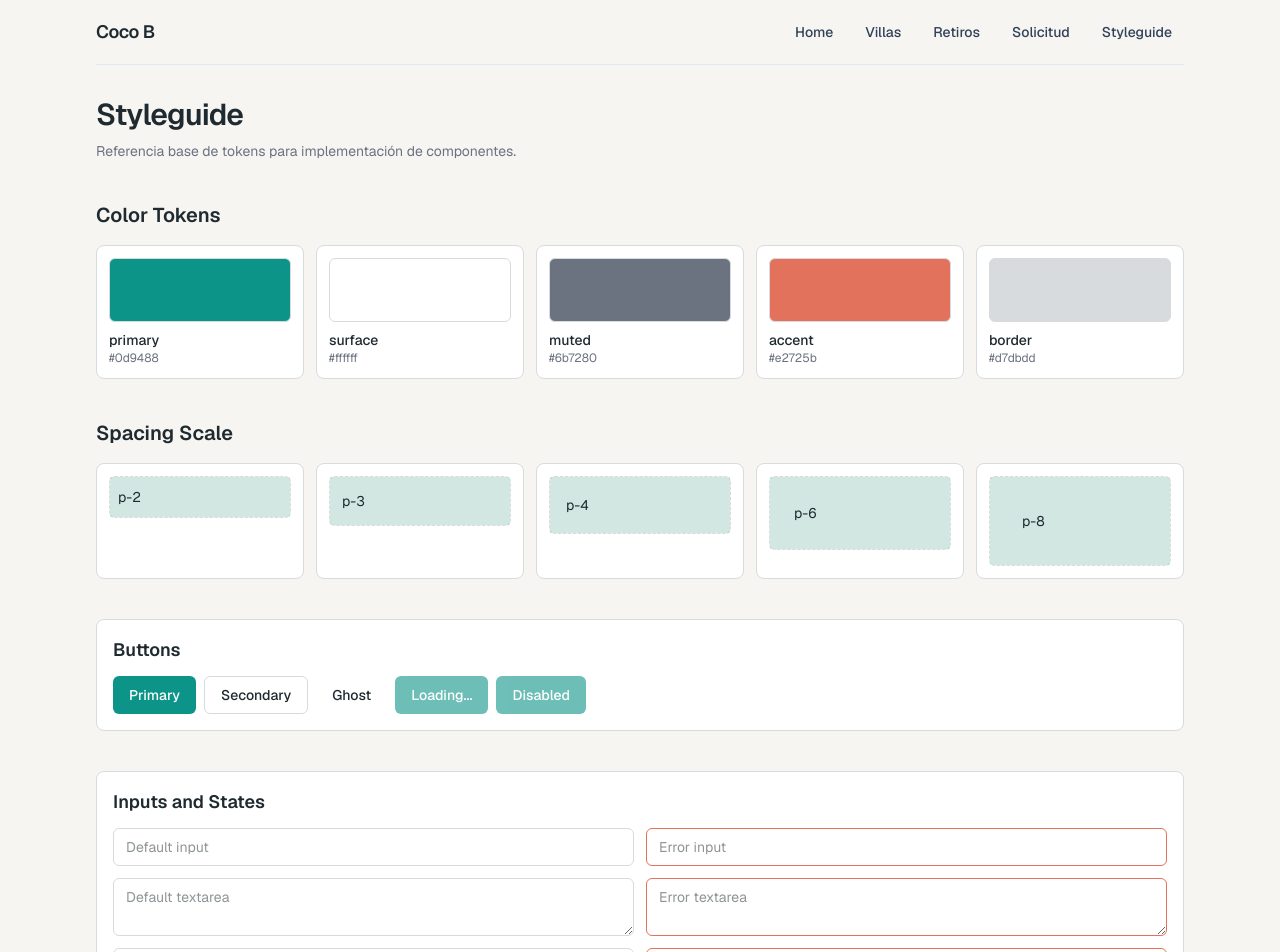
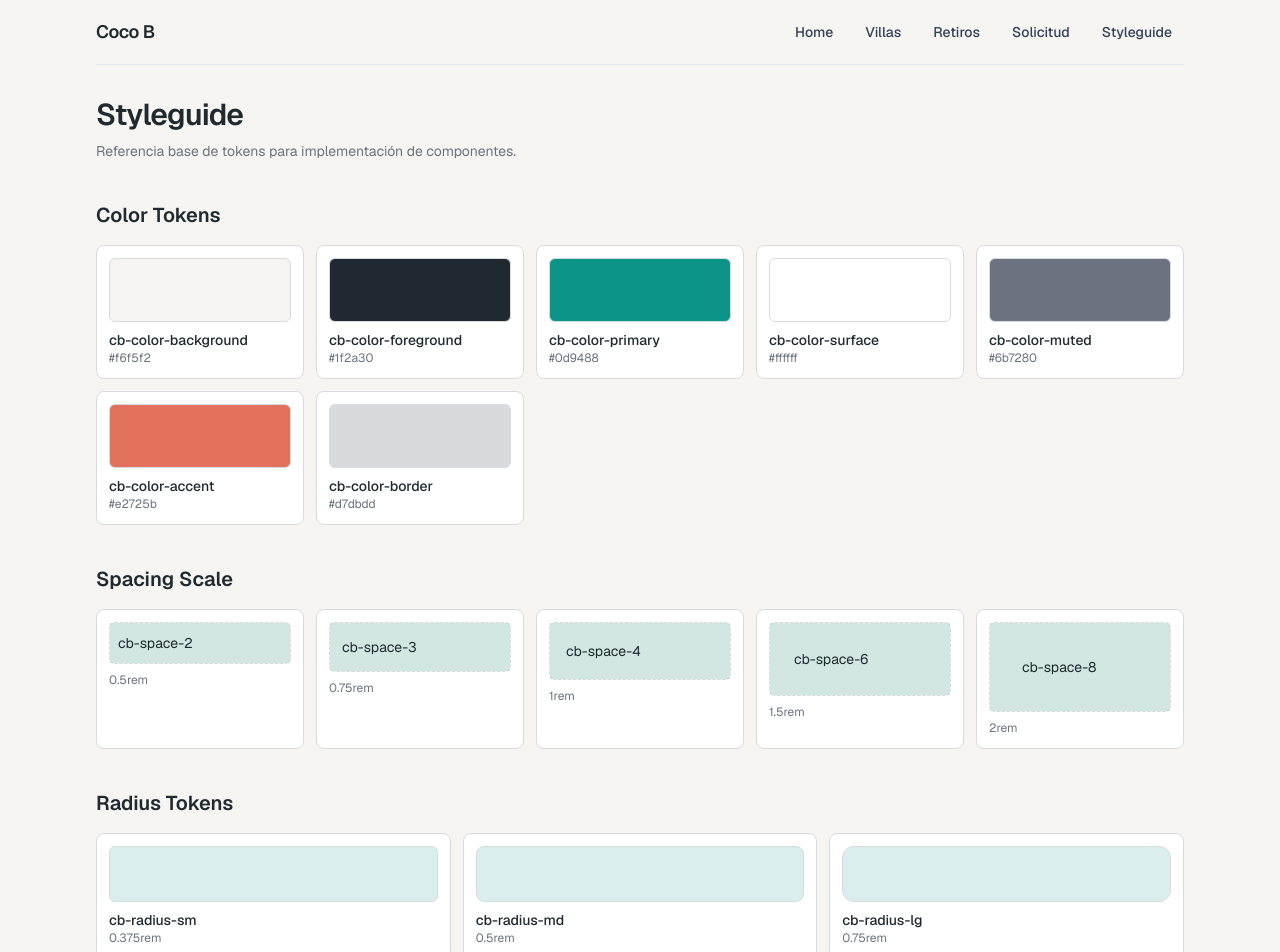
Before and after one commit to Tiggreee/Triple_Island, a Next.js app: page /styleguide in a window 1280 px wide. Shown: the top 952 px of the page. Built offline with nearby package versions, Linux system fonts and the light colour scheme.

Commit message:
Add design-contract token system, wire cb- names into UI kit

```diff
--- a/src/app/styleguide/page.tsx
+++ b/src/app/styleguide/page.tsx
@@ -7,16 +7,15 @@ import { Input } from "@/components/ui/input";
 import { SectionContainer } from "@/components/ui/section-container";
 import { Select } from "@/components/ui/select";
 import { Textarea } from "@/components/ui/textarea";
+import {
+  DESIGN_COLOR_TOKENS,
+  DESIGN_RADIUS_TOKENS,
+  DESIGN_SPACING_TOKENS,
+} from "@/lib/design-contract";
 
-const colorTokens = [
-  { name: "primary", className: "bg-primary", value: "#0d9488" },
-  { name: "surface", className: "bg-surface", value: "#ffffff" },
-  { name: "muted", className: "bg-muted", value: "#6b7280" },
-  { name: "accent", className: "bg-accent", value: "#e2725b" },
-  { name: "border", className: "bg-border", value: "#d7dbdd" },
-];
-
-const spacingScale = ["p-2", "p-3", "p-4", "p-6", "p-8"];
+const colorTokens = Object.entries(DESIGN_COLOR_TOKENS);
+const spacingScale = Object.entries(DESIGN_SPACING_TOKENS);
+const radiusScale = Object.entries(DESIGN_RADIUS_TOKENS);
 
 export default function StyleguidePage() {
   return (
@@ -31,11 +30,14 @@ export default function StyleguidePage() {
       <section className="space-y-4">
         <h2 className="text-xl font-semibold">Color Tokens</h2>
         <div className="grid gap-3 sm:grid-cols-2 lg:grid-cols-5">
-          {colorTokens.map((token) => (
-            <article key={token.name} className="rounded-lg border border-border bg-surface p-3">
-              <div className={`h-16 rounded-md border border-border ${token.className}`} />
-              <p className="mt-2 text-sm font-medium text-foreground">{token.name}</p>
-              <p className="text-xs text-muted">{token.value}</p>
+          {colorTokens.map(([name, value]) => (
+            <article key={name} className="rounded-lg border border-border bg-surface p-3">
+              <div
+                className="h-16 rounded-md border border-border"
+                style={{ backgroundColor: value }}
+              />
+              <p className="mt-2 text-sm font-medium text-foreground">{name}</p>
+              <p className="text-xs text-muted">{value}</p>
             </article>
           ))}
         </div>
@@ -44,13 +46,30 @@ export default function StyleguidePage() {
       <section className="space-y-4">
         <h2 className="text-xl font-semibold">Spacing Scale</h2>
         <div className="grid gap-3 sm:grid-cols-2 lg:grid-cols-5">
-          {spacingScale.map((space) => (
-            <article key={space} className="rounded-lg border border-border bg-surface p-3">
+          {spacingScale.map(([name, value]) => (
+            <article key={name} className="rounded-lg border border-border bg-surface p-3">
               <div className="rounded-md border border-dashed border-border bg-background">
-                <div className={`${space} bg-primary/15`}>
-                  <span className="text-sm text-foreground">{space}</span>
+                <div className="bg-primary/15" style={{ padding: value }}>
+                  <span className="text-sm text-foreground">{name}</span>
                 </div>
               </div>
+              <p className="mt-2 text-xs text-muted">{value}</p>
+            </article>
+          ))}
+        </div>
+      </section>
+
+      <section className="space-y-4">
+        <h2 className="text-xl font-semibold">Radius Tokens</h2>
+        <div className="grid gap-3 sm:grid-cols-2 lg:grid-cols-3">
+          {radiusScale.map(([name, value]) => (
+            <article key={name} className="rounded-lg border border-border bg-surface p-3">
+              <div
+                className="h-14 border border-border bg-primary/15"
+                style={{ borderRadius: value }}
+              />
+              <p className="mt-2 text-sm font-medium text-foreground">{name}</p>
+              <p className="text-xs text-muted">{value}</p>
             </article>
           ))}
         </div>
--- a/src/components/ui/badge.tsx
+++ b/src/components/ui/badge.tsx
@@ -1,4 +1,5 @@
 import type { ReactNode } from "react";
+import { DESIGN_COMPONENT_NAMES } from "@/lib/design-contract";
 
 type BadgeProps = {
   children: ReactNode;
@@ -6,7 +7,12 @@ type BadgeProps = {
 
 export function Badge({ children }: BadgeProps) {
   return (
-    <span className="inline-flex items-center rounded-full border border-border bg-background px-2.5 py-1 text-xs font-medium text-foreground">
+    <span
+      className={[
+        DESIGN_COMPONENT_NAMES.badge.base,
+        "inline-flex items-center rounded-full border border-border bg-background px-2.5 py-1 text-xs font-medium text-foreground",
+      ].join(" ")}
+    >
       {children}
     </span>
   );
--- a/src/components/ui/card.tsx
+++ b/src/components/ui/card.tsx
@@ -1,4 +1,5 @@
 import type { ReactNode } from "react";
+import { DESIGN_COMPONENT_NAMES } from "@/lib/design-contract";
 
 type CardProps = {
   title: string;
@@ -7,7 +8,12 @@ type CardProps = {
 
 export function Card({ title, children }: CardProps) {
   return (
-    <article className="rounded-lg border border-border bg-surface p-4">
+    <article
+      className={[
+        DESIGN_COMPONENT_NAMES.card.base,
+        "rounded-lg border border-border bg-surface p-4",
+      ].join(" ")}
+    >
       <h3 className="text-base font-semibold text-foreground">{title}</h3>
       <div className="mt-2 text-sm text-muted">{children}</div>
     </article>
--- a/src/components/ui/checkbox.tsx
+++ b/src/components/ui/checkbox.tsx
@@ -1,4 +1,5 @@
 import type { InputHTMLAttributes } from "react";
+import { DESIGN_COMPONENT_NAMES } from "@/lib/design-contract";
 
 type CheckboxProps = Omit<InputHTMLAttributes<HTMLInputElement>, "type">;
 
@@ -8,6 +9,7 @@ export function Checkbox({ className = "", ...props }: CheckboxProps) {
       {...props}
       type="checkbox"
       className={[
+        DESIGN_COMPONENT_NAMES.checkbox.base,
         "h-4 w-4 rounded border-border text-primary",
         "focus:ring-2 focus:ring-primary/30",
         className,
--- a/src/components/ui/drawer.tsx
+++ b/src/components/ui/drawer.tsx
@@ -1,4 +1,5 @@
 import type { ReactNode } from "react";
+import { DESIGN_COMPONENT_NAMES } from "@/lib/design-contract";
 
 type DrawerProps = {
   open: boolean;
@@ -12,7 +13,12 @@ export function Drawer({ open, title, children }: DrawerProps) {
   }
 
   return (
-    <aside className="rounded-lg border border-border bg-surface p-4 shadow-sm">
+    <aside
+      className={[
+        DESIGN_COMPONENT_NAMES.drawer.base,
+        "rounded-lg border border-border bg-surface p-4 shadow-sm",
+      ].join(" ")}
+    >
       <h3 className="text-base font-semibold text-foreground">{title}</h3>
       <div className="mt-2 text-sm text-muted">{children}</div>
     </aside>
--- a/src/components/ui/input.tsx
+++ b/src/components/ui/input.tsx
@@ -1,4 +1,5 @@
 import type { InputHTMLAttributes } from "react";
+import { DESIGN_COMPONENT_NAMES } from "@/lib/design-contract";
 
 type InputProps = InputHTMLAttributes<HTMLInputElement> & {
   hasError?: boolean;
@@ -9,6 +10,8 @@ export function Input({ className = "", hasError = false, ...props }: InputProps
     <input
       {...props}
       className={[
+        DESIGN_COMPONENT_NAMES.input.base,
+        hasError ? DESIGN_COMPONENT_NAMES.input.error : DESIGN_COMPONENT_NAMES.input.default,
         "w-full rounded-md border bg-surface px-3 py-2 text-sm text-foreground",
         "focus:outline-none focus:ring-2 focus:ring-primary/30",
         hasError ? "border-accent" : "border-border",
--- a/src/components/ui/select.tsx
+++ b/src/components/ui/select.tsx
@@ -1,4 +1,5 @@
 import type { SelectHTMLAttributes } from "react";
+import { DESIGN_COMPONENT_NAMES } from "@/lib/design-contract";
 
 type SelectProps = SelectHTMLAttributes<HTMLSelectElement> & {
   hasError?: boolean;
@@ -9,6 +10,8 @@ export function Select({ className = "", hasError = false, ...props }: SelectPro
     <select
       {...props}
       className={[
+        DESIGN_COMPONENT_NAMES.select.base,
+        hasError ? DESIGN_COMPONENT_NAMES.select.error : DESIGN_COMPONENT_NAMES.select.default,
         "w-full rounded-md border bg-surface px-3 py-2 text-sm text-foreground",
         "focus:outline-none focus:ring-2 focus:ring-primary/30",
         hasError ? "border-accent" : "border-border",
--- a/src/components/ui/textarea.tsx
+++ b/src/components/ui/textarea.tsx
@@ -1,4 +1,5 @@
 import type { TextareaHTMLAttributes } from "react";
+import { DESIGN_COMPONENT_NAMES } from "@/lib/design-contract";
 
 type TextareaProps = TextareaHTMLAttributes<HTMLTextAreaElement> & {
   hasError?: boolean;
@@ -9,6 +10,8 @@ export function Textarea({ className = "", hasError = false, ...props }: Textare
     <textarea
       {...props}
       className={[
+        DESIGN_COMPONENT_NAMES.textarea.base,
+        hasError ? DESIGN_COMPONENT_NAMES.textarea.error : DESIGN_COMPONENT_NAMES.textarea.default,
         "w-full rounded-md border bg-surface px-3 py-2 text-sm text-foreground",
         "focus:outline-none focus:ring-2 focus:ring-primary/30",
         hasError ? "border-accent" : "border-border",
--- /dev/null
+++ b/src/lib/design-contract.ts
@@ -0,0 +1,70 @@
+export const DESIGN_TOKEN_PREFIX = "cb";
+
+export const DESIGN_COLOR_TOKENS = {
+  "cb-color-background": "#f6f5f2",
+  "cb-color-foreground": "#1f2a30",
+  "cb-color-primary": "#0d9488",
+  "cb-color-surface": "#ffffff",
+  "cb-color-muted": "#6b7280",
+  "cb-color-accent": "#e2725b",
+  "cb-color-border": "#d7dbdd",
+} as const;
+
+export const DESIGN_SPACING_TOKENS = {
+  "cb-space-2": "0.5rem",
+  "cb-space-3": "0.75rem",
+  "cb-space-4": "1rem",
+  "cb-space-6": "1.5rem",
+  "cb-space-8": "2rem",
+} as const;
+
+export const DESIGN_RADIUS_TOKENS = {
+  "cb-radius-sm": "0.375rem",
+  "cb-radius-md": "0.5rem",
+  "cb-radius-lg": "0.75rem",
+} as const;
+
+export const DESIGN_COMPONENT_NAMES = {
+  button: {
+    base: "cb-btn",
+    primary: "cb-btn-primary",
+    secondary: "cb-btn-secondary",
+    ghost: "cb-btn-ghost",
+    loading: "cb-btn-loading",
+    disabled: "cb-btn-disabled",
+  },
+  input: {
+    base: "cb-input",
+    default: "cb-input-default",
+    error: "cb-input-error",
+  },
+  select: {
+    base: "cb-select",
+    default: "cb-select-default",
+    error: "cb-select-error",
+  },
+  textarea: {
+    base: "cb-textarea",
+    default: "cb-textarea-default",
+    error: "cb-textarea-error",
+  },
+  checkbox: {
+    base: "cb-checkbox",
+  },
+  badge: {
+    base: "cb-badge",
+  },
+  card: {
+    base: "cb-card",
+  },
+  drawer: {
+    base: "cb-drawer",
+  },
+  section: {
+    base: "cb-section",
+  },
+} as const;
+
+export type DesignColorTokenName = keyof typeof DESIGN_COLOR_TOKENS;
+export type DesignSpacingTokenName = keyof typeof DESIGN_SPACING_TOKENS;
+export type DesignRadiusTokenName = keyof typeof DESIGN_RADIUS_TOKENS;
```
Also changed, not shown: src/app/globals.css (+14 -7 lines), src/components/ui/button.tsx (+9 -0 lines), 1 other file (tests, documents, lock files or other folders).
